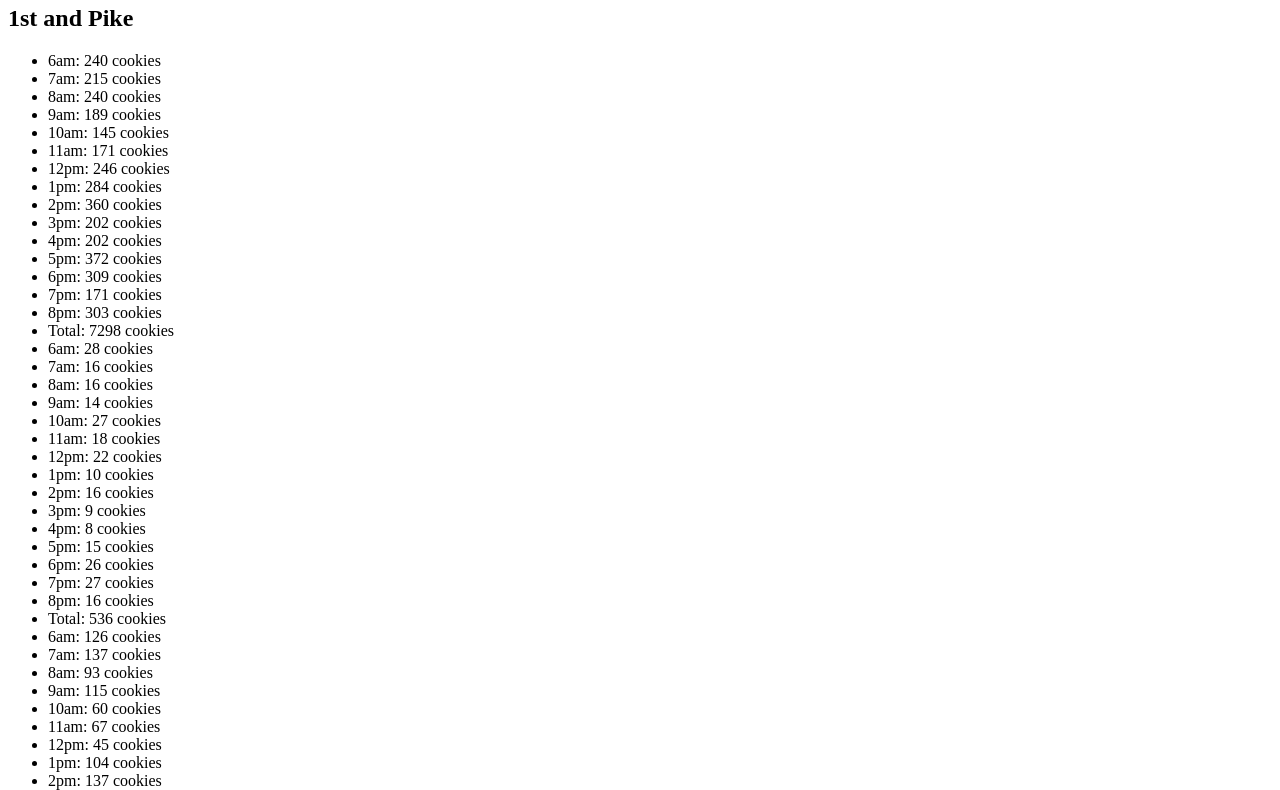
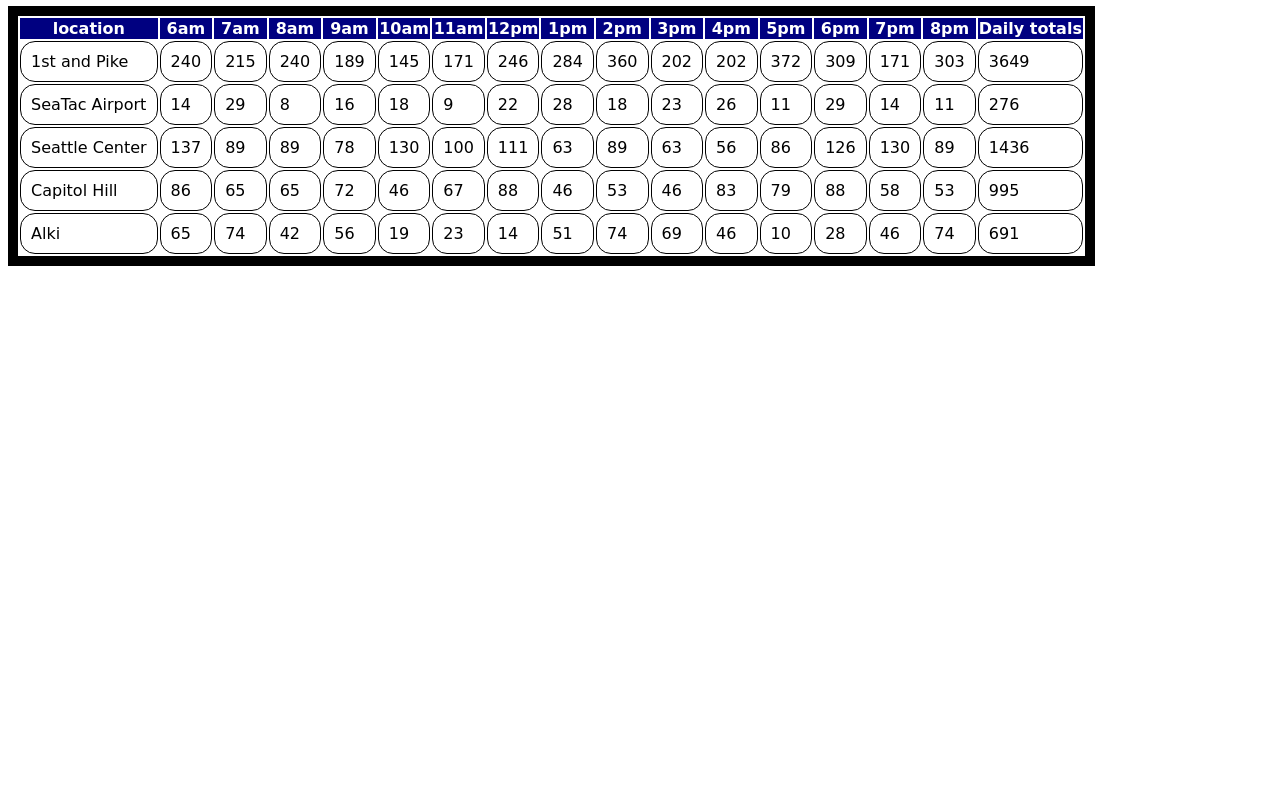
Before and after one commit to desertduane/Cookie-Stand, a plain HTML site: page sales.html in a window 1280 px wide. Shown: the part 75-865 px from the top of the page. After the commit the page ends 800 px from the top, so only its background shows below. Drawn offline with Linux system fonts and the light colour scheme.

Commit message:
I have a table

```diff
--- a/app.js
+++ b/app.js
@@ -2,9 +2,11 @@
 
 var hours = ['6am', '7am', '8am', '9am', '10am', '11am', '12pm', '1pm', '2pm', '3pm', '4pm', '5pm', '6pm', '7pm', '8pm'];
 
-var allStores = [];
+
+var salesTable = document.getElementById('cookieStores');
 
 function StoreByLocation(location, minCustomers, maxCustomers, avgCookiesPerSale) {
+  this.location = location;
   this.minCustomers = minCustomers;
   this.maxCustomers = maxCustomers;
   this.avgCookiesPerSale = avgCookiesPerSale;
@@ -17,39 +19,100 @@ function StoreByLocation(location, minCustomers, maxCustomers, avgCookiesPerSale
   };
   this.cookiesSoldEachHour = [];
   this.calcCookiesSoldEachHour = function(){
-    // I need to multiply each value in customersPerHour * avgCookiesPerSale to generate the number of cookiesSoldEachHour
-    this.calcCustomersPerHour();
+  this.calcCustomersPerHour();
     for(var i = 0; i < hours.length; i++){
+
       this.cookiesSoldEachHour.push(Math.ceil(this.customersPerHour[i] * this.avgCookiesPerSale));
       this.totalCookiesPerDay += this.cookiesSoldEachHour[i];
+    }
+};
+this.totalCookiesPerDay = 0;
+myStores.push(this);
 
-    }
+this.render = function() {
+  var trEl = document.createElement('tr');
 
-  };
-  this.totalCookiesPerDay = 0;
-  this.render = function(){
-    var pikeList = document.getElementById('pike');
-    this.calcCookiesSoldEachHour();
+  var tdEl = document.createElement('td');
+  tdEl.textContent = this.location;
+  trEl.appendChild(tdEl);
 
-    for(var i = 0; i < hours.length; i++){
-      var liEl = document.createElement('li');
-      liEl.textContent = hours[i] + ': ' + this.cookiesSoldEachHour[i] + ' cookies';
-      pikeList.appendChild(liEl);
-    }
-    liEl = document.createElement('li');
-    liEl.textContent = 'Total: ' + this.totalCookiesPerDay + ' cookies';
-    pikeList.appendChild(liEl);
+  for(var i = 0; i < hours.length; i++) {
+    var tdEl = document.createElement('td');
+    tdEl.textContent = this.cookiesSoldEachHour[i];
+    trEl.appendChild(tdEl);
+  }
 
+  var tdEl = document.createElement('td');
+  tdEl.textContent = this.totalCookiesPerDay;
+  trEl.appendChild(tdEl);
+
+  salesTable.appendChild(trEl);
   }
-  allStores.push(this);
-  this.calcCookiesSoldEachHour();
-  this.render(allStores);
+this.calcCookiesSoldEachHour();
+
 };
+var myStores = [];
+
 new StoreByLocation('1st and Pike', 23, 65, 6.3);
 new StoreByLocation('SeaTac Airport', 3, 24, 1.2);
 new StoreByLocation('Seattle Center', 11, 38, 3.7);
 new StoreByLocation('Capitol Hill', 20, 38, 2.3);
 new StoreByLocation('Alki', 2, 16, 4.6);
+
+function storesInTheDOM() {
+  var storeList = document.getElementById('stores');
+  for(var i = 0; i < myStores.length; i++){
+    var liEl = document.createElement('li');
+    liEl.textContent = myStores[i].location;
+    storeList.appendChild(liEl);
+  }
+}
+
+function makeHeaderRow() {
+  var trEl = document.createElement('tr');
+
+  var thEl = document.createElement('th');
+  thEl.textContent = 'location';
+  trEl.appendChild(thEl);
+
+  for(var i = 0; i < hours.length; i++) {
+    var thEl = document.createElement('th');
+    thEl.textContent = hours[i];
+    trEl.appendChild(thEl);
+  };
+  var thEl = document.createElement('th');
+  thEl.textContent = 'Daily totals';
+  trEl.appendChild(thEl);
+
+  salesTable.appendChild(trEl);
+}
+
+
+
+function allCookies() {
+  for(var i = 0; i < myStores.length; i++) {
+    myStores[i].render();
+  }
+
+}
+makeHeaderRow();
+allCookies();
+
+
+
+
+
+
+
+
+
+
+
+
+
+
+
+
 
 
 // 1st and Pike	23	65	6.3
@@ -58,6 +121,19 @@ new StoreByLocation('Alki', 2, 16, 4.6);
 // Capitol Hill	20	38	2.3
 // Alki	2	16	4.6
 
+// this.totalCookiesPerDay = 0;
+// this.render = function(){
+//   var pikeList = document.getElementById('pike');
+//   this.calcCookiesSoldEachHour();
+//
+//   for(var i = 0; i < hours.length; i++){
+//     var liEl = document.createElement('li');
+//     liEl.textContent = hours[i] + ': ' + this.cookiesSoldEachHour[i] + ' cookies';
+//     pikeList.appendChild(liEl);
+//   }
+//   liEl = document.createElement('li');
+//   liEl.textContent = 'Total: ' + this.totalCookiesPerDay + ' cookies';
+//   pikeList.appendChild(liEl);
 
 // function makeHeaderRow(){
 //   var trEl = document.createElement('tr');
--- a/sales.html
+++ b/sales.html
@@ -7,8 +7,9 @@
   </head>
   <body>
     <h1> Seattle Cookie Counts</h1>
+    <ol id='stores'></ol>
 
-    <h2>1st and Pike</h2>
+    <!-- <h2>1st and Pike</h2>
     <ul id="pike"></ul>
 
     <h2>SeaTac Airport</h2>
@@ -21,9 +22,9 @@
     <ul id="ch"></ul>
 
     <h2>Alki Beach</h2>
-    <ul id="alki"></ul>
+    <ul id="alki"></ul> -->
 
-    <table id="cookies"></table>
+    <table id="cookieStores"></table>
 
     <script src="app.js"></script>
 
--- a/style.css
+++ b/style.css
@@ -0,0 +1,15 @@
+* {
+  font-family: 'Baloo', cursive;
+}
+table {
+	border: 10px solid black;
+}
+td {
+	padding: 10px;
+	border-radius: 15px;
+  border: 1px solid black;
+}
+th {
+	background-color: navy;
+	color: white;
+}
```
